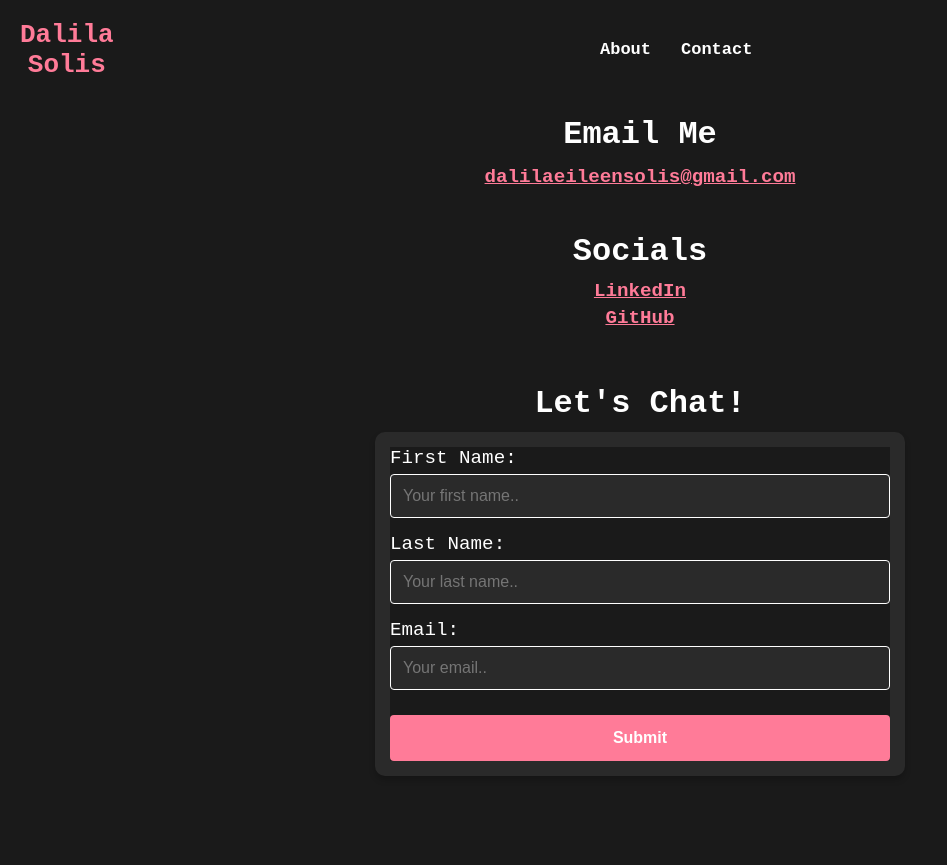
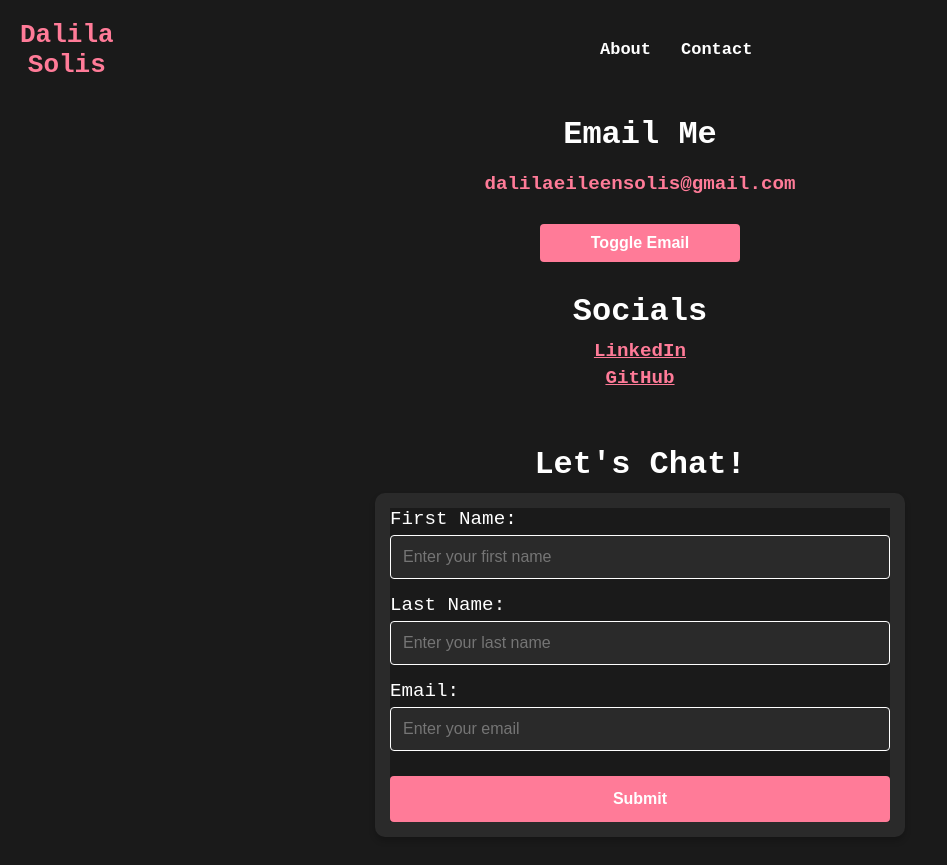
Before and after one commit to d1solis/Responsive-Web-App-2, an Angular app: page /contact in a window 1280 px wide. Shown: the whole page, without its empty margins (0-947 px from the left). Before the commit the page ends 804 px from the top, so only its background shows below. Built offline with nearby package versions, Linux system fonts and the light colour scheme.

Commit message:
Applied Angular data binding

```diff
--- a/src/app/about/about.component.html
+++ b/src/app/about/about.component.html
@@ -46,42 +46,7 @@
         </p>
 
         <ul>
-            <li>
-                Gaming 🎮
-            </li>
-            <li>
-                Drawing ✏️
-            </li>
-            <li>
-                Painting 🎨
-            </li>
-            <li>
-                Yoga 🧘‍♀️
-            </li>
-            <li>
-                Baking 🍪
-            </li>
-            <li>
-                Photography 📸
-            </li>
-            <li>
-                Music 🎧
-            </li>
-            <li>
-                Swimming 🏊‍♀️
-            </li>
-            <li>
-                Pin Collecting 📌
-            </li>
-            <li>
-                Stickers 🙂
-            </li>
-            <li>
-                Plushies 🧸
-            </li>
-            <li>
-                Napping 💤
-            </li>
+            <li *ngFor="let hobby of hobbies">{{ hobby }}</li>
         </ul>
     </div>
 
--- a/src/app/about/about.component.ts
+++ b/src/app/about/about.component.ts
@@ -1,13 +1,16 @@
 import { Component } from '@angular/core';
 import { RouterModule } from '@angular/router';
+import { CommonModule } from '@angular/common';
 
 @Component({
   selector: 'app-about',
   standalone: true,
-  imports: [RouterModule],
+  imports: [RouterModule, CommonModule],
   templateUrl: './about.component.html',
   styleUrls: ['./about.component.css']
 })
 export class AboutComponent {
-
+  hobbies: string[] = ['Gaming 🎮', 'Drawing ✏️', 'Painting 🎨', 'Yoga 🧘‍♀️',
+    'Baking 🍪', 'Photography 📸', 'Music 🎧', 'Swimming 🏊‍♀️', 'Pin Collecting 📌',
+    'Stickers 🙂', 'Plushies 🧸', 'Napping 💤'];
 }
--- a/src/app/contact/contact.component.css
+++ b/src/app/contact/contact.component.css
@@ -23,10 +23,27 @@ h1 {
     margin-bottom: 10px;
 }
 
-.email p a {
+.email p {
     color: rgb(255, 123, 152);
     font-weight: bold;
     font-size: 1.2rem;
+}
+
+.email button {
+    width: 200px;
+    background-color: rgb(255, 123, 152);
+    color: white;
+    padding: 10px 10px;
+    margin-top: 10px;
+    border: none;
+    border-radius: 4px;
+    cursor: pointer;
+    font-size: 1rem;
+    font-weight: bold;
+}
+
+.email button:hover {
+    background-color: rgb(223, 91, 120);
 }
 
 .email p a:hover {
@@ -103,7 +120,7 @@ input[type=text]:hover {
     background-color: #ffe6ef; /* Subtle pink background on hover */
 }
 
-input[type=submit] {
+.myform button {
     width: 100%;
     background-color: rgb(255, 123, 152);
     color: white;
@@ -116,8 +133,12 @@ input[type=submit] {
     font-weight: bold;
 }
 
-input[type=submit]:hover {
+.myform button:hover {
     background-color: rgb(223, 91, 120);
+}
+
+.myform p{
+    font-size: 13;
 }
 
 /* Responsive Design */
--- a/src/app/contact/contact.component.html
+++ b/src/app/contact/contact.component.html
@@ -4,9 +4,8 @@
             Email Me
         </h1>
 
-        <p>
-            <a href="mailto:dalilaeileensolis&#64;gmail.com">dalilaeileensolis&#64;gmail.com</a>
-        </p>
+        <p *ngIf="showEmail">{{ email }}</p>
+        <button (click)="toggleEmail()">Toggle Email</button>
     </div>
 
     <div class="socials">
@@ -29,20 +28,26 @@
     </h1>
 
     <div class="myform">
-        <form>
-            <label for="fname">First Name:</label>
-            <input type="text" id="fname" name="firstname" placeholder="Your first name.."/>
+        <form (ngSubmit)="onSubmit()">
+            <label for="userName">First Name:</label>
+            <input [(ngModel)]="userName" id="userName" name="userName" type="text" placeholder="Enter your first name" />
             <br>
 
-            <label for="lname">Last Name:</label>
-            <input type="text" id="lname" name="lastname" placeholder="Your last name.."/>
+            <label for="userLastName">Last Name:</label>
+            <input [(ngModel)]="userLastName" id="userLastName" name="userLastName" type="text" placeholder="Enter your last name" />
             <br>
 
-            <label for="email">Email:</label>
-            <input type="text" id="email" name="emailadress" placeholder="Your email.."/>
+            <label for="userEmail">Email:</label>
+            <input [(ngModel)]="userEmail" id="userEmail" name="userEmail" type="text" placeholder="Enter your email" />
             <br>
 
-            <input type="submit" value="Submit" />
+            <button type="submit">Submit</button>
         </form>
+
+        <!-- Show the message only if the form is submitted -->
+        <p *ngIf="formSubmitted">
+            Thank you, {{ userName }} {{ userLastName }}! We will contact you at {{ userEmail }}.
+        </p>
     </div>
+
 </div>
--- a/src/app/contact/contact.component.ts
+++ b/src/app/contact/contact.component.ts
@@ -1,13 +1,30 @@
 import { Component } from '@angular/core';
 import { RouterModule } from '@angular/router';
+import { CommonModule } from '@angular/common';
+import { FormsModule } from '@angular/forms';
 
 @Component({
   selector: 'app-contact',
   standalone: true,
-  imports: [RouterModule],
+  imports: [RouterModule, CommonModule, FormsModule],
   templateUrl: './contact.component.html',
   styleUrls: ['./contact.component.css']
 })
 export class ContactComponent {
+  email: string = "dalilaeileensolis@gmail.com";
+  showEmail: boolean = true;
 
+  toggleEmail(): void {
+    this.showEmail = !this.showEmail;
+  }
+
+  userName: string = ''; // Property for two-way binding
+  userLastName: string = ''; // Property for two-way binding
+  userEmail: string = ''; // Another property for the email field
+  formSubmitted: boolean = false; // Flag to track form submission
+
+  onSubmit(): void {
+    this.formSubmitted = true; // Set the flag to true when the form is submitted
+    console.log(`Name: ${this.userName} ${this.userLastName}, Email: ${this.userEmail}`); // Debugging output
+  }
 }
--- a/src/app/home/home.component.html
+++ b/src/app/home/home.component.html
@@ -1,6 +1,8 @@
 <div id="home">
     <h1>
-        <div class="thin-text">Hey, <br> I'm <b>Dalila</b></div>
+        <div class="thin-text">
+            Hey, <br> I'm <b>{{ name }}</b>
+        </div>
     </h1>
 </div>
 
@@ -8,9 +10,6 @@
 
 <div class="scroll-box">
     <ul class="scroll-content">
-        <li>Aspiring Software Engineer</li>
-        <li>UC San Diego Alumni</li>
-        <li>Hobbyist Artist</li>
-        <li>Aspiring Software Engineer</li>
+        <li *ngFor="let role of roles">{{ role }}</li>
     </ul>
 </div>
--- a/src/app/home/home.component.ts
+++ b/src/app/home/home.component.ts
@@ -1,13 +1,20 @@
 import { Component } from '@angular/core';
 import { RouterModule } from '@angular/router';
+import { CommonModule } from '@angular/common';
 
 @Component({
   selector: 'app-home',
   standalone: true,
-  imports: [RouterModule],
+  imports: [RouterModule, CommonModule],
   templateUrl: './home.component.html',
   styleUrls: ['./home.component.css']
 })
 export class HomeComponent {
-
+  name: string = "Dalila";
+  roles: string[] = [
+    "Aspiring Software Engineer",
+    "UC San Diego Alumni",
+    "Hobbyist Artist",
+    "Aspiring Software Engineer"
+  ];
 }
```
